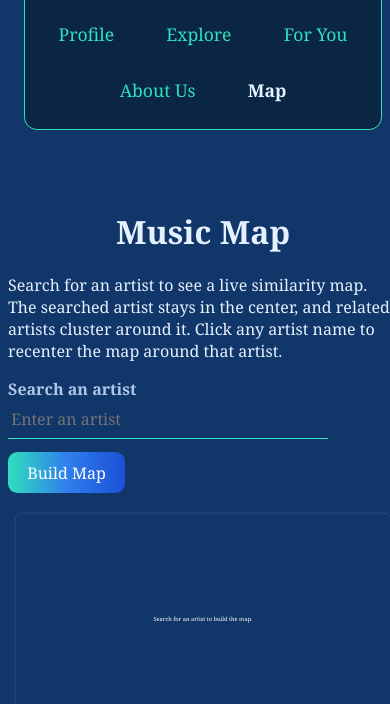
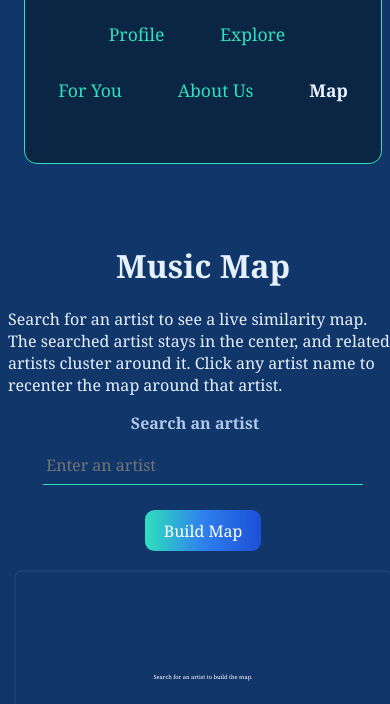
Before and after one commit to kierau18-create/algo-rhythm-backend, a website: page public/map.html in a window 390 px wide. Shown: the part 140-844 px from the top of the page. Drawn offline with nearby package versions, Linux system fonts and the light colour scheme.

```diff
--- a/public/final.css
+++ b/public/final.css
@@ -1530,10 +1530,11 @@ MUSIC MAP
 }
 
 #searchBtn {
+  display: inline-block;
+  width: auto;
   max-width: 100%;
-  width: 100%;
-  margin-top: 0.8em;
-  margin-bottom: 0.8em;
+  margin: 0.8em auto;
+  padding: 0.6em 1.2em;
   box-sizing: border-box;
 }
 
@@ -1620,3 +1621,42 @@ MOBILE BUTTON & NAV OVERRRIDES
     justify-content: center;
   }
 }
+
+@media (max-width: 48em) {
+  .map-toolbar {
+    display: flex;
+    flex-direction: column;
+    align-items: center;
+    text-align: center;
+    gap: 0.75em;
+  }
+
+  #searchBtn {
+    width: auto !important;
+  }
+}
+
+@media (max-width: 48em) {
+  aside,
+  .foryou-sidebar {
+    width: 92%;
+    max-width: 28em;
+    margin: 1em auto;
+    border-radius: 0.8em;
+  }
+
+  nav,
+  .foryou-nav {
+    width: 100%;
+    display: flex;
+    justify-content: center;
+    flex-wrap: wrap;
+    gap: 0.75em;
+  }
+
+  nav a,
+  .foryou-nav a {
+    display: inline-block;
+    padding: 0.5em 0.9em;
+  }
+}
```
